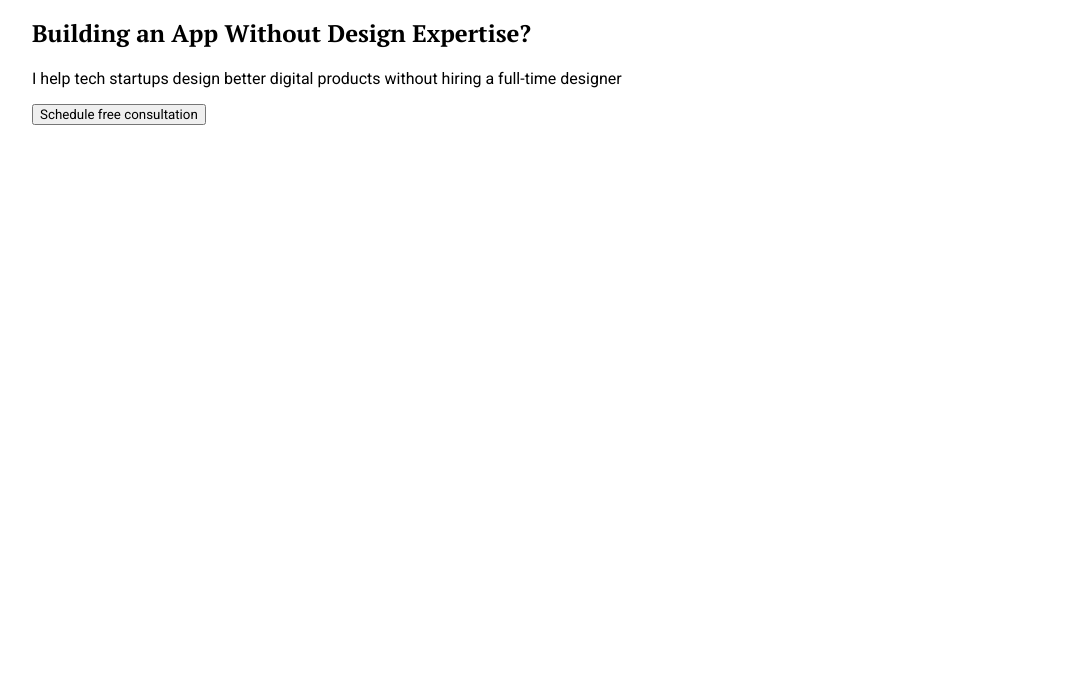
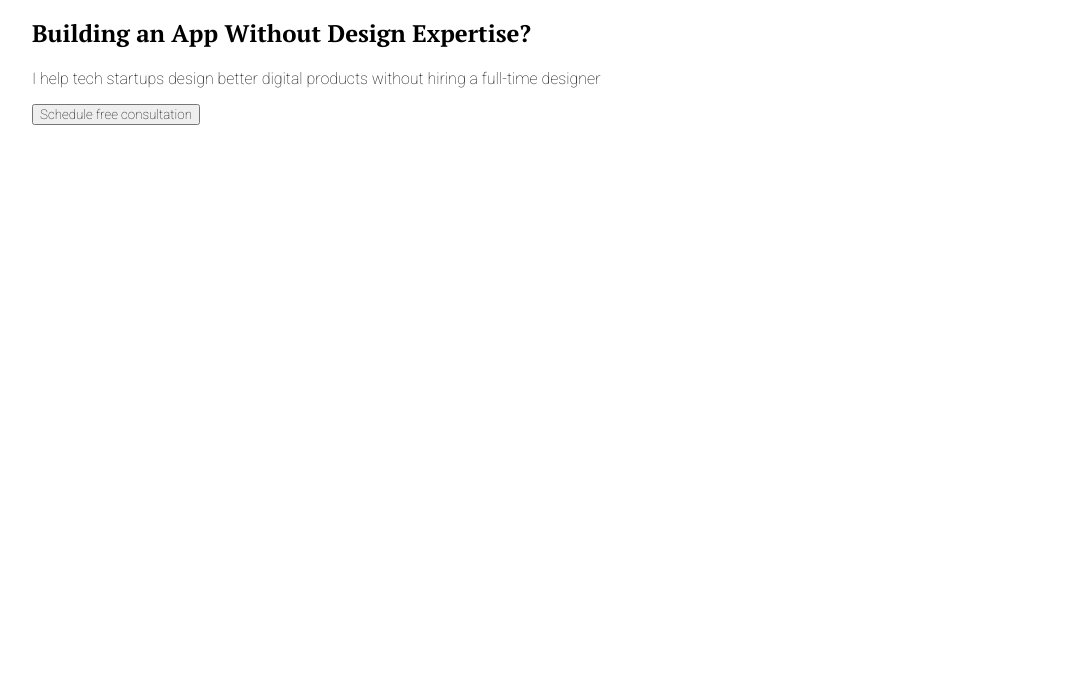
Before and after one commit to lisaredfox/First, a plain HTML site: page index.html in a window 1280 px wide. Shown: the part 105-800 px from the top of the page, without its empty margins (96-1183 px from the left). Drawn offline with Linux system fonts and the light colour scheme.

Commit message:
переделала подключение шрифтов с помощью ключевого слова @import

```diff
--- a/index.html
+++ b/index.html
@@ -6,13 +6,12 @@
     <meta name="viewport" content="width=device-width, initial-scale=1.0">
     <title>Сайт для Маруси</title>
     <link rel="stylesheet" href="styles.css">
-    <link rel="preconnect" href="https://fonts.gstatic.com">
-    <link href="https://fonts.googleapis.com/css2?family=Roboto:ital,wght@0,100;0,300;0,400;
-    0,500;0,700;0,900;1,100;1,300;1,400;1,500;1,700;1,900&display=swap" rel="stylesheet">
-    <link rel="preconnect" href="https://fonts.gstatic.com">
-    <link href="https://fonts.googleapis.com/css2?family=PT+Serif:ital,wght@0,400;0,700;1,400;
-    1,700&display=swap" rel="stylesheet">
-
+        <style>
+        @import url('https://fonts.googleapis.com/css2?family=Roboto:wght@100&display=swap');
+        </style>
+        <style>
+        @import url('https://fonts.googleapis.com/css2?family=PT+Serif:ital,wght@0,400;0,700;1,400;1,700&family=Roboto:wght@100&display=swap');
+        </style>
 </head>
 <body class="wrapper">
     <div><header class="header">
```
